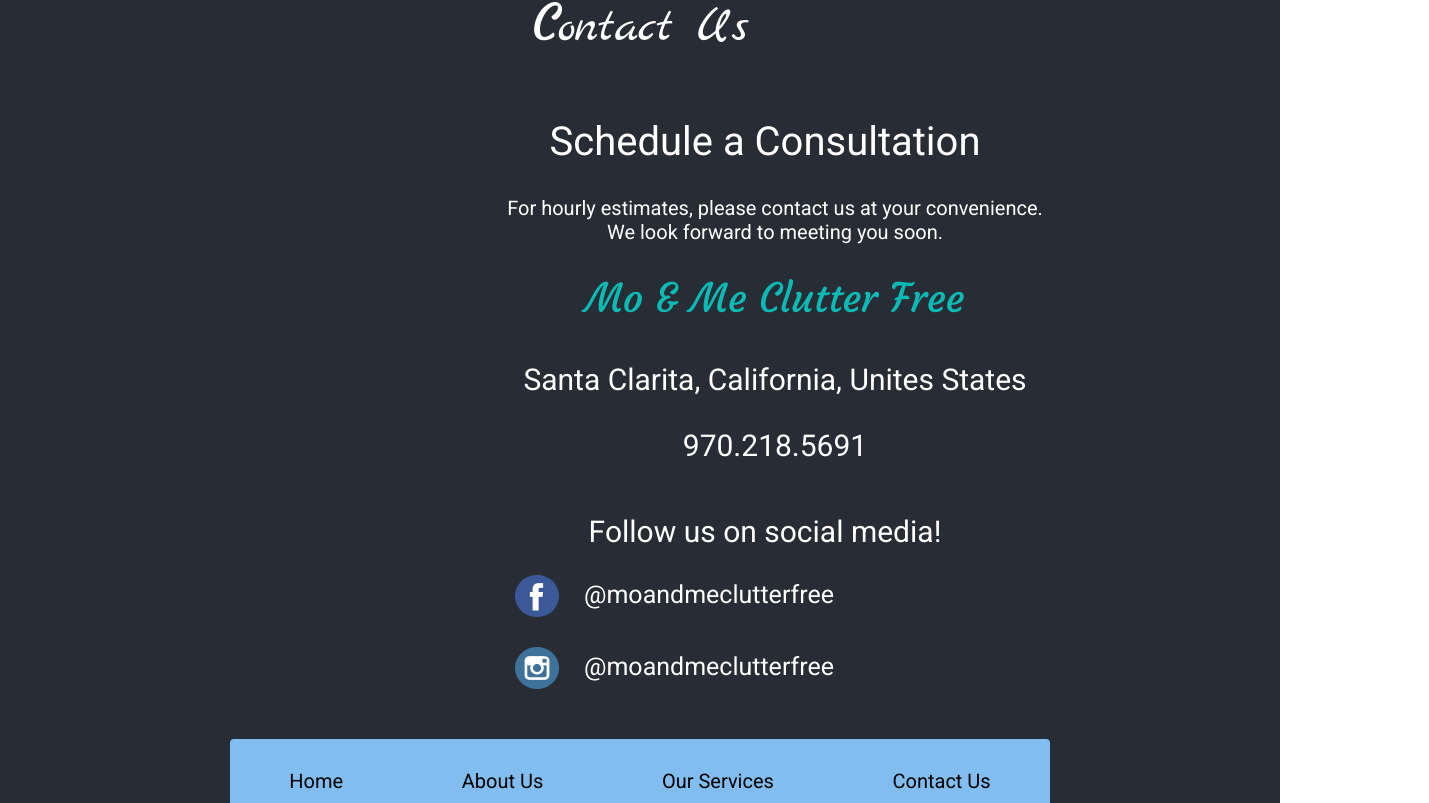
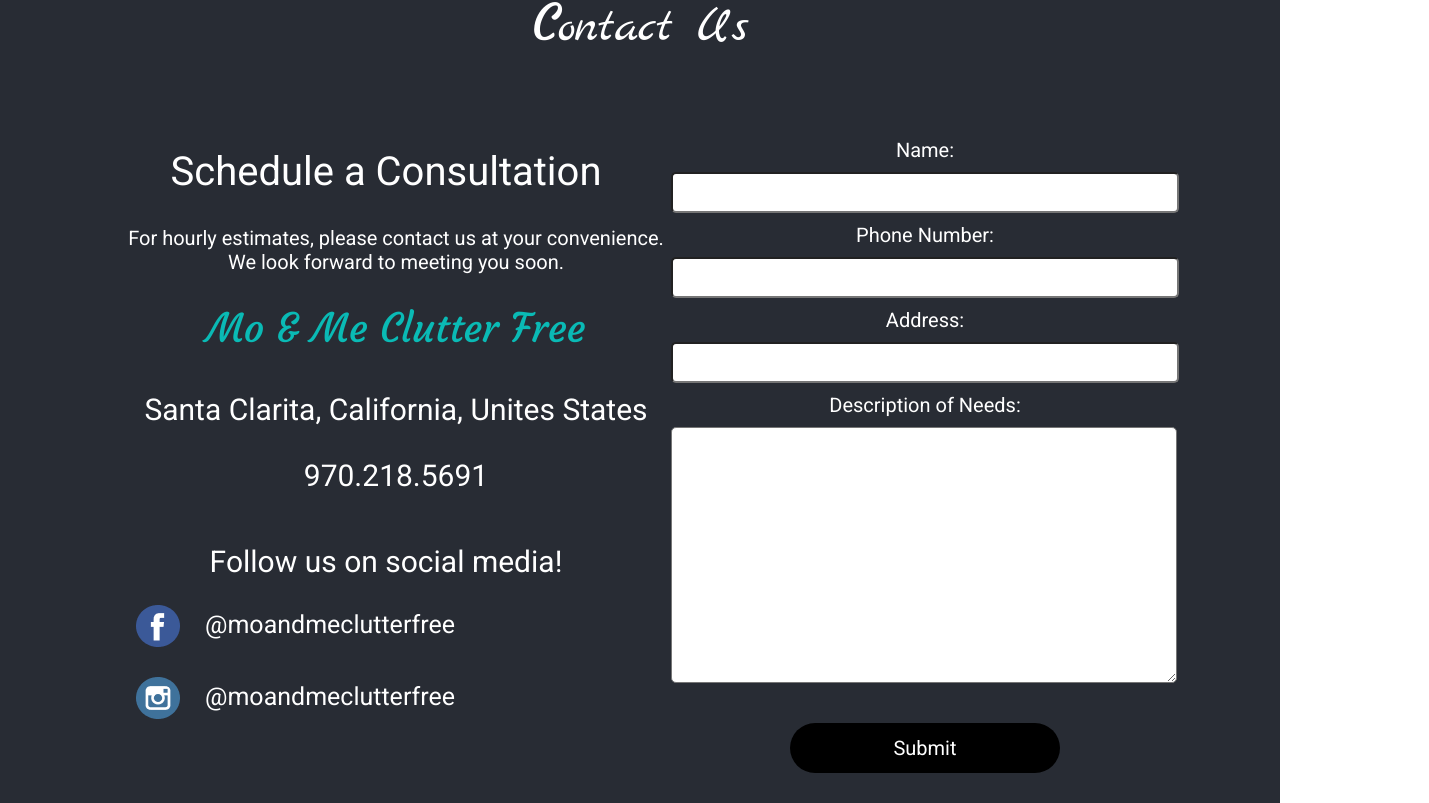
Before and after one commit to Mo-Me-Clutter-Free/Mo-Me-Clutter-Free, a React (Create React App) app in the folder moandme/: page /ContactUs in a window 1280 px wide. Shown: the part 137-940 px from the top of the page, 1429 px wide, since content can reach past the window. Built offline with nearby package versions, Linux system fonts and the light colour scheme.

Commit message:
Form for Contact added and styled

```diff
--- a/moandme/src/ContactUs/ContactUs.jsx
+++ b/moandme/src/ContactUs/ContactUs.jsx
@@ -10,6 +10,7 @@ const ContactUs = () => {
       <h1 className="contact-us">
         <span className="c">C</span>ontact Us
       </h1>
+      <div className="contact-container">
         <div className="contact-info-container">
           <h3 className="consultation"> Schedule a Consultation</h3>
           <p className="hourly-estimate">
@@ -33,7 +34,29 @@ const ContactUs = () => {
             <h2 className="instagram-username">@moandmeclutterfree</h2>
           </div>
         </div>
-      <div className="contact-form-container"></div>
+        <div className="contact-form-container">
+          <form
+            className="contact-form"
+            name="contact "
+            action="POST"
+            data-netlify="true"
+          >
+            <label for="name">Name:</label>
+            <input type="text" name="name" id="name" />
+
+            <label for="phone-number">Phone Number:</label>
+            <input type="text" name="phone-number" id="phone-number" />
+
+            <label for="address">Address:</label>
+            <input type="address" name="address" id="address" />
+
+            <label for="message">Description of Needs:</label>
+            <textarea type="message" name="message" id="message" />
+
+            <input id="submit-btn" type="submit" value="Submit" />
+          </form>
+        </div>
+      </div>
       <Footer />
     </div>
   );
--- a/moandme/src/ContactUs/ContactUs.scss
+++ b/moandme/src/ContactUs/ContactUs.scss
@@ -8,6 +8,10 @@
       font-family: "Courgette", cursive;
     }
   }
+  .contact-container {
+    display: flex;
+    flex-direction: row;
+    justify-content: space-around;
     .contact-info-container {
       display: flex;
       flex-direction: column;
@@ -64,4 +68,48 @@
         }
       }
     }
+    .contact-form-container {
+      margin: 50px 250px 208px 0;
+      .contact-form {
+        display: flex;
+        flex-direction: column;
+        input {
+          margin: 1rem 0;
+          width: 500px;
+          height: 35px;
+          font-size: 2rem;
+          font-family: "Roboto", sans-serif;
+          border-radius: 5px;
         }
+        label {
+          font-size: 2rem;
+          font-family: "Roboto", sans-serif;
+        }
+        textarea {
+          margin: 1rem 0;
+          width: 500px;
+          height: 250px;
+          border-radius: 5px;
+          font-size: 2rem;
+          font-family: "Roboto", sans-serif;
+        }
+        #submit-btn {
+          width: 270px;
+          height: 50px;
+          margin-top: 30px;
+          border-radius: 25px;
+          align-self: center;
+          background-color: $Mega-Black;
+          color: $Super-White;
+          font-family: "Roboto", sans-serif;
+          font-size: 2rem;
+          border: 0;
+          &:hover {
+            background-color: $Tiffany;
+            color: $Mega-Black;
+          }
+        }
+      }
+    }
+  }
+}
--- a/moandme/src/LandingPage/LandingPage.scss
+++ b/moandme/src/LandingPage/LandingPage.scss
@@ -81,6 +81,7 @@ a {
         margin-top: 5%;
         font-family: "Roboto", sans-serif;
         font-size: 2rem;
+        border: 0;
         &:hover {
           background-color: $Mega-Black;
           color: $Tiffany;
@@ -109,6 +110,8 @@ a {
       font-size: 3.5rem;
       width: 250px;
       height: 80px;
+      border: 0;
+      cursor: pointer;
     }
     .btn-staging {
       font-family: "Courgette", cursive;
@@ -117,6 +120,8 @@ a {
       font-size: 3.5rem;
       width: 250px;
       height: 80px;
+      border: 0;
+      cursor: pointer;
     }
     .btn-garage {
       font-family: "Courgette", cursive;
@@ -125,6 +130,8 @@ a {
       font-size: 3.5rem;
       width: 250px;
       height: 80px;
+      border: 0;
+      cursor: pointer;
     }
     .btn-storage {
       font-family: "Courgette", cursive;
@@ -133,6 +140,8 @@ a {
       font-size: 3.5rem;
       width: 250px;
       height: 80px;
+      border: 0;
+      cursor: pointer;
     }
     .btn-workplace {
       font-family: "Courgette", cursive;
@@ -141,6 +150,8 @@ a {
       font-size: 3.5rem;
       width: 250px;
       height: 80px;
+      border: 0;
+      cursor: pointer;
     }
     .btn-organization {
       font-family: "Courgette", cursive;
@@ -149,6 +160,8 @@ a {
       font-size: 3.5rem;
       width: 250px;
       height: 80px;
+      border: 0;
+      cursor: pointer;
     }
   }
 }
@@ -261,6 +274,7 @@ a {
         color: $Super-White;
         font-family: "Roboto", sans-serif;
         font-size: 2rem;
+        border: 0;
         &:hover {
           background-color: $Tiffany;
           color: $Mega-Black;
```
Lines whose indentation alone changed are shown as unchanged.
